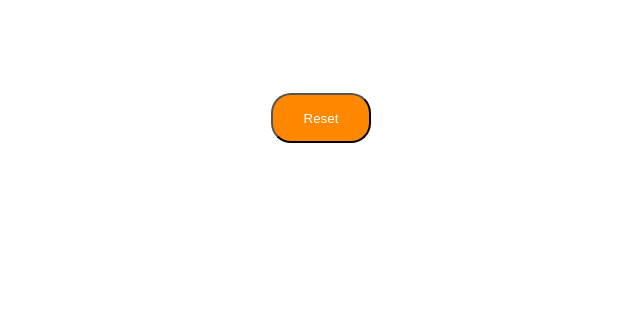
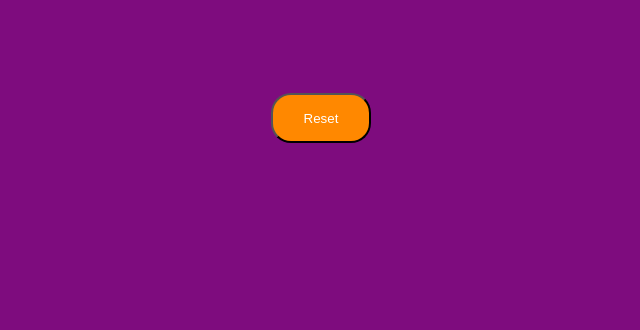
Before and after one commit to 7ommyBoy/fightingGame, a plain HTML site: page index.html in a window 1280 px wide. Shown: the part 486-816 px from the top of the page, without its empty margins (327-967 px from the left). Drawn offline with Linux system fonts and the light colour scheme.

Commit message:
Update style.css

```diff
--- a/style.css
+++ b/style.css
@@ -3,6 +3,7 @@
 
 body {
   background:'blue';
+  background-color: #7e0c7e;
   width: 100%;
   height: 100vh;
   display: flex;
```
